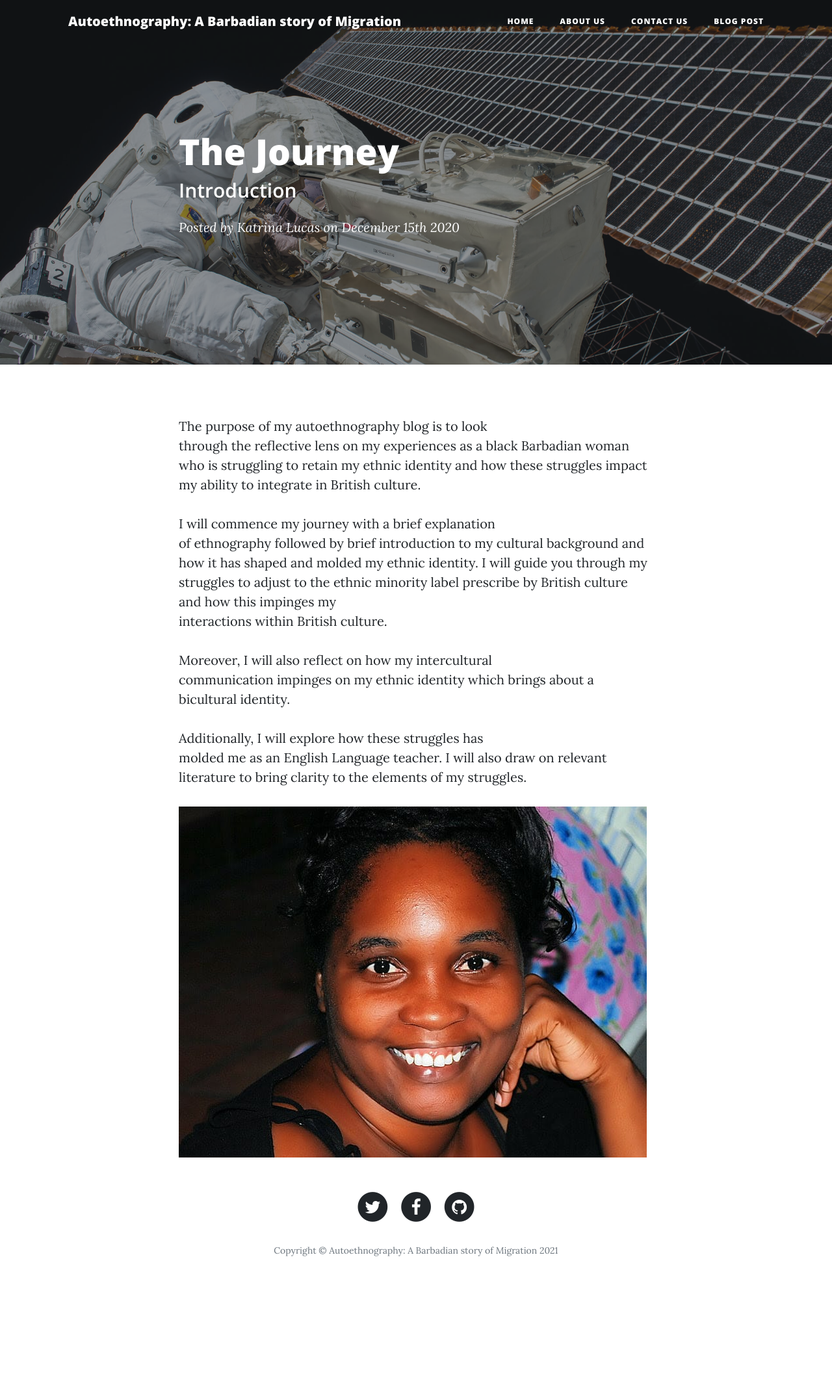
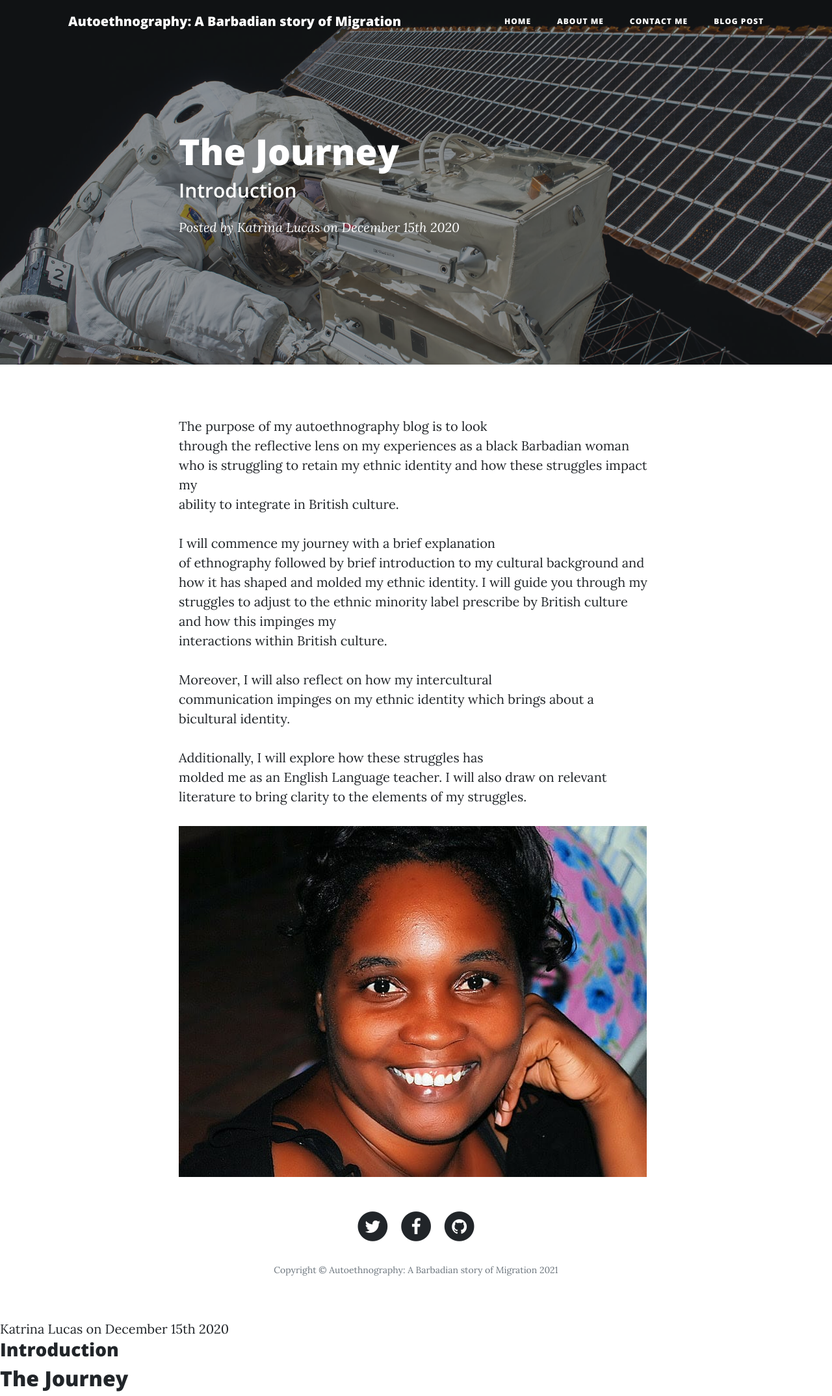
Before and after one commit to katrinalucas/katrinalucas.github.io, a plain HTML site: page post-1.html in a window 1280 px wide. Shown: the whole page at 65% size. Before the commit the page ends 2000 px from the top, so only its background shows below. Drawn offline with nearby package versions, Linux system fonts and the light colour scheme.

Commit message:
Add files via upload

```diff
--- a/post-1.html
+++ b/post-1.html
@@ -19,8 +19,8 @@
                 class="collapse navbar-collapse" id="navbarResponsive">
                 <ul class="nav navbar-nav ml-auto">
                     <li class="nav-item" role="presentation"><a class="nav-link" href="index.html">Home</a></li>
-                    <li class="nav-item" role="presentation"><a class="nav-link" href="about.html">About us</a></li>
-                    <li class="nav-item" role="presentation"><a class="nav-link" href="contact.html">Contact us</a></li>
+                    <li class="nav-item" role="presentation"><a class="nav-link" href="about.html">About ME</a></li>
+                    <li class="nav-item" role="presentation"><a class="nav-link" href="contact.html">Contact ME</a></li>
                     <li class="nav-item" role="presentation"><a class="nav-link" href="post.html">Blog Post</a></li>
                 </ul>
         </div>
@@ -42,7 +42,7 @@
         <div class="container">
             <div class="row">
                 <div class="col-md-10 col-lg-8 mx-auto">
-                    <p>The purpose of my autoethnography blog is to look<br>through the reflective lens on my experiences as a black Barbadian woman who is struggling to retain my ethnic identity and how these struggles impact my ability to integrate
+                    <p>The purpose of my autoethnography blog is to look<br>through the reflective lens on my experiences as a black Barbadian woman who is struggling to retain my ethnic identity and how these struggles impact my<br>ability to integrate
                         in British culture. <br></p>
                     <p>I will commence my journey with a brief explanation<br>of ethnography followed by brief introduction to my cultural background and how it has shaped and molded my ethnic identity. I will guide you through my<br>struggles to adjust
                         to the ethnic minority label prescribe by British culture and how this impinges my<br>interactions within British culture. <br></p>
@@ -67,7 +67,9 @@
                 </div>
             </div>
         </div>
-    </footer>
+    </footer><a href="#">Katrina Lucas on December 15th 2020</a>
+    <h3 class="post-subtitle">Introduction</h3>
+    <h2 class="post-title">The Journey</h2>
     <script src="assets/js/jquery.min.js"></script>
     <script src="assets/bootstrap/js/bootstrap.min.js"></script>
     <script src="assets/js/clean-blog.js"></script>
```
Also changed, not shown: post-2.html (+2 -2 lines), post-3.html (+2 -2 lines).
